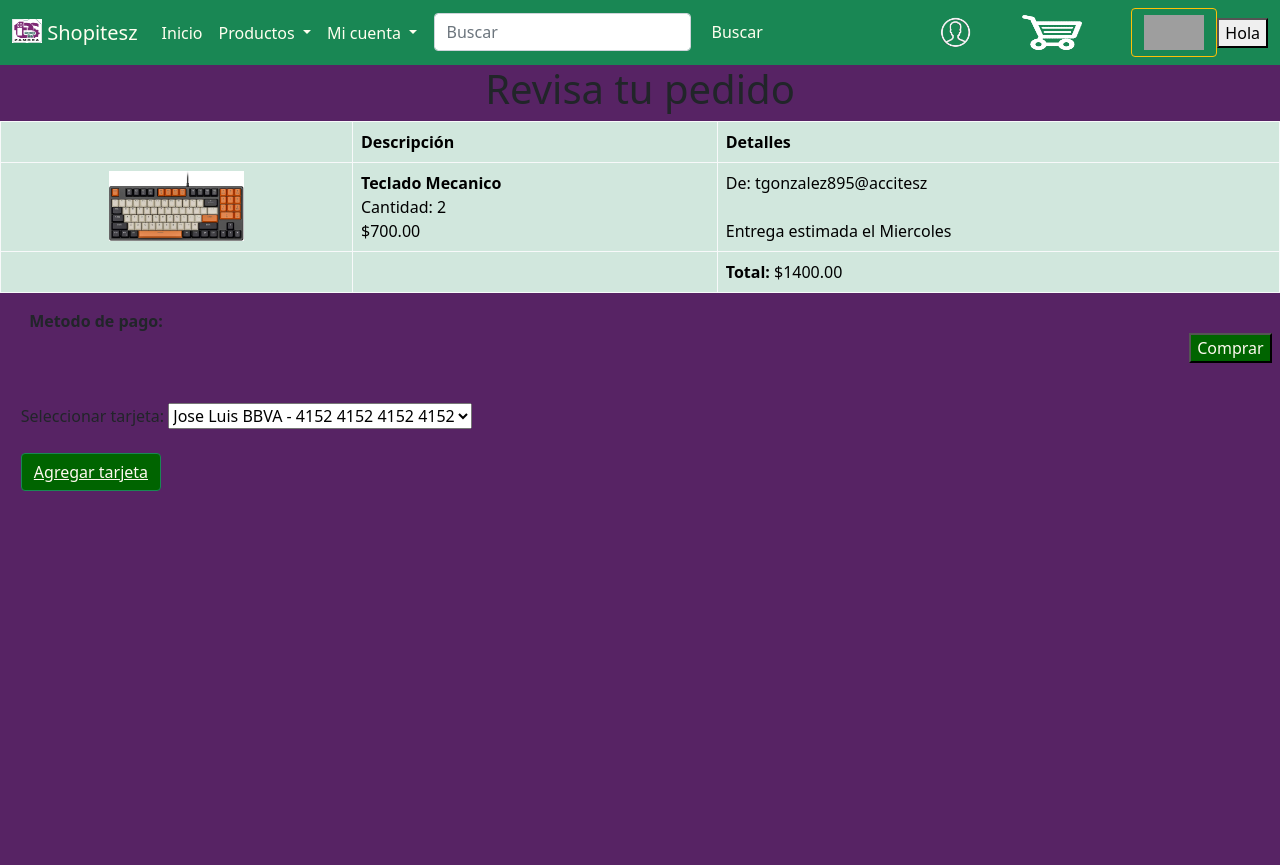
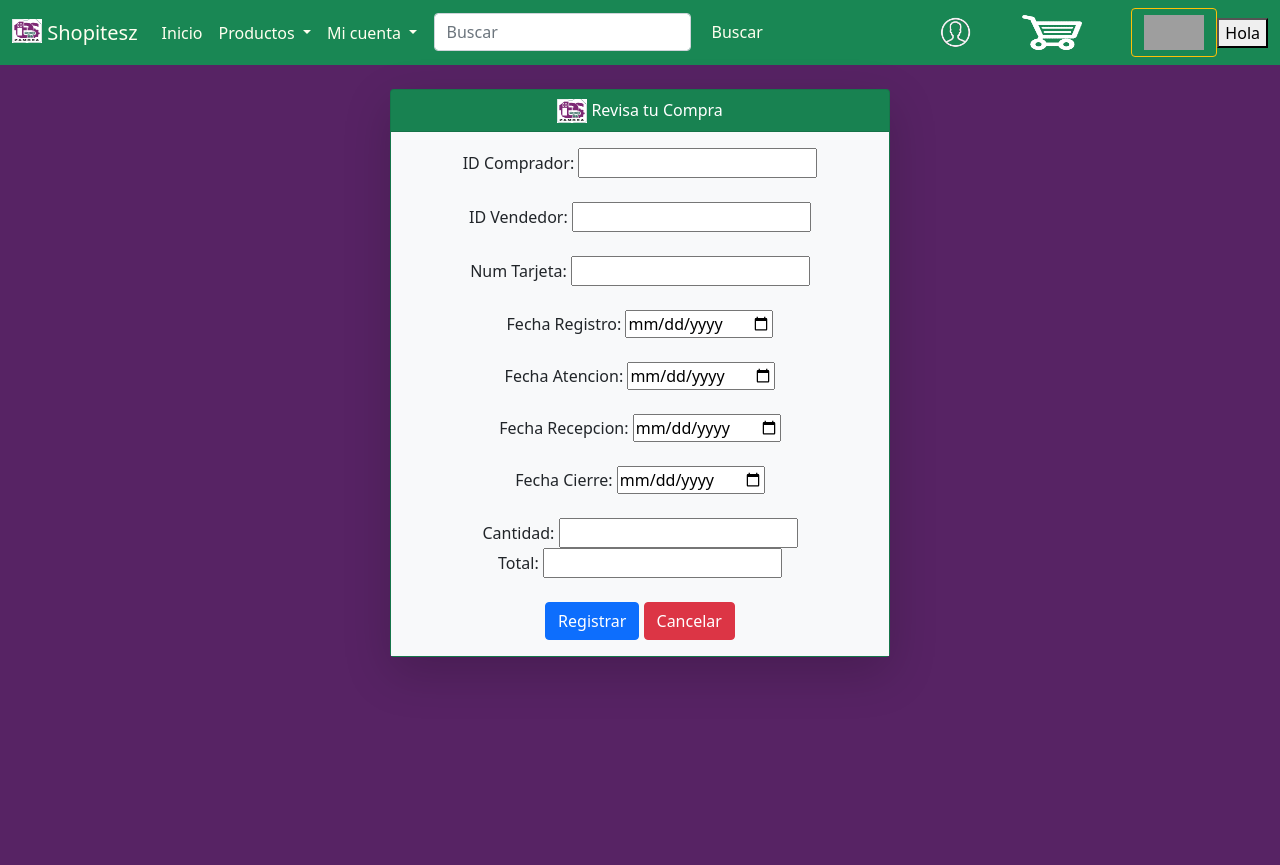
Before and after one commit to JorgeLozornio/Verano_Shopitesz_Eq1, a Flask app: template Aplicacion/templates/Pedidos/Compra.html in a window 1280 px wide. Before the commit the page ends 800 px from the top, so only its background shows below. Run offline with Flask 2, Linux system fonts and the light colour scheme; the template is opened without the code that fills it, so the values that code supplies are empty; some libraries are stand-ins or nearby versions; grey boxes are pictures that could not be loaded.

Commit message:
Add files via upload

```diff
--- a/Aplicacion/templates/Pedidos/Compra.html
+++ b/Aplicacion/templates/Pedidos/Compra.html
@@ -6,60 +6,69 @@
 
 {% block content %}
 {{super()}}
-    <center><h1>Revisa tu pedido</h1></center>
-<table class="table table-success table-bordered border-light">
-        <thead>
-            <tr>
-                <th scope="col"></th>
-                <th scope="col">Descripción</th>
-                <th scope="col">Detalles</th>
-            </tr>
-        </thead>
-        <tbody>
-            <tr>
-                <th scope="row" style="text-align: center;"><img src="../../images/teclado.jpg" width="135" height="70">
-                </th>
-                <td><b>Teclado Mecanico</b>
-                    <br>
-                    Cantidad: 2
-                    <br>
-                    $700.00
-                    </td>
-                </td>
-                <td>De: tgonzalez895@accitesz</br><br>Entrega estimada el Miercoles </td>
-            </tr>
-            <tr>
-                <td>
-                </td>
-                <td>
-                </td>
-                <td>
-                    <b>Total: </b>$1400.00
-                </td>
-
-            </tr>
-    </tbody>
-    </table>
-<script src="../../static/js/bootstrap.min.js"></script>
-</body>
-<footer>
-    &nbsp;&nbsp;&nbsp;&nbsp;&nbsp;&nbsp;
-    <b>Metodo de pago:</b>
-
-    <p align="right">
-        <button style="background: darkgreen; color: floralwhite;" float-right> Comprar </button>
-        &nbsp;
-    </p>
-    <br>&nbsp;&nbsp;&nbsp;&nbsp;
-    Seleccionar tarjeta:
-            <select required class=imput name = "Tarjeta"
-			<option value="Elije Tarjeta">Elije Tarjeta</option>
-			<option value="Jose Luis BBVA" selected>Jose Luis BBVA - 4152 4152 4152 4152</option>
-			<option value="Bancoppel - 4152 4152 4152 4152">Bancoppel - 4152 4152 4152 4152</option>
-			</select>
-    <br>&nbsp;&nbsp;&nbsp;&nbsp;
-    <br>&nbsp;&nbsp;&nbsp;&nbsp;
-    <a class="btn btn-outline-success" type="button" style="background: darkgreen; color: floralwhite;" href="../Tarjetas/AltaTarjeta.html"> <u>Agregar tarjeta</u> </a>
-</footer>
+<div>
+    <div class=" d-flex justify-content-center py-4" style="height: 800px">
+        <div>
+            <div class="card text-white bg-success mb-3 text-center shadow-lg" style="max-width: rem; width: 500PX;">
+                <div class="card-header">
+                    <img src="../../static/img/tec.jpg" alt="" width="30" height="24"
+                        class="d-inline-block align-text-top">
+                    Revisa tu Compra
+                </div>
+                <div class="card-body bg-light text-dark">
+                    <form action="/Pedidos/Compra" method="post" enctype="multipart/form-data">
+                        <div class="form-group">
+                            <label for="idComprador">ID Comprador:</label>
+                            <input type="text" name="idComprador" class="input" value='{{us.idUsuario}}' readonly>
+                        </div>
+                        <br>
+                        <div class="form-group">
+                            <label for="idVendedor">ID Vendedor:</label>
+                            <input type="text" name="idVendedor" class="input" value='{{us.idUsuario}}' readonly>
+                        </div>
+                        <br>
+                        <div class="form-group">
+                            <label for="noTarjeta">Num Tarjeta:</label>
+                            <input type="text" name="noTarjeta" class="input" value='{{tar.noTarjeta}}' required>
+                        </div>
+                        <br>
+                        <div class="form-group">
+                            <label>Fecha Registro:</label>
+                            <input type="date" name="fechaRegistro" class="input" min="2021-07-27"  required>
+                        </div>
+                        <br>
+                        <div class="form-group">
+                            <label>Fecha Atencion:</label>
+                            <input type="date" name="fechaAtencion" class="input" min="2021-07-27"  required>
+                        </div>
+                        <br>
+                        <div class="form-group">
+                            <label>Fecha Recepcion:</label>
+                            <input type="date" name="fechaRecepcion" class="input" min="2021-08-10"  required>
+                        </div>
+                        <br>
+                        <div class="form-group">
+                            <label>Fecha Cierre:</label>
+                            <input type="date" name="fechaCierre" class="input" min="2021-08-10"  required>
+                        </div>
+                        <br>
+                        <div class="form-group">
+                            <label for="cantidad">Cantidad:</label>
+                            <input type="number" name="cantidad" class="input" value='{{pro.cantidad}}' required>
+                        </div>
+                        <div class="form-group">
+                            <label for="total">Total:</label>
+                            <input type="text" name="Total" class="input" value='{{pro.producto.precioVenta * pro.cantidad}}' readonly>
+                        </div>
+                        <br>
+                        <button type="submit" class="btn btn-primary">Registrar</button>
+                        <a href="/Cesta" class="btn btn-danger">Cancelar</a>
+                    </form>
+                </div>
+            </div>
+        </div>
+    </div>
+</div>
+</div>
 
 {% endblock %}
```
Also changed, not shown: Aplicacion/templates/Pedidos/EditarDetallesPedidos.html (+29 -24 lines).
